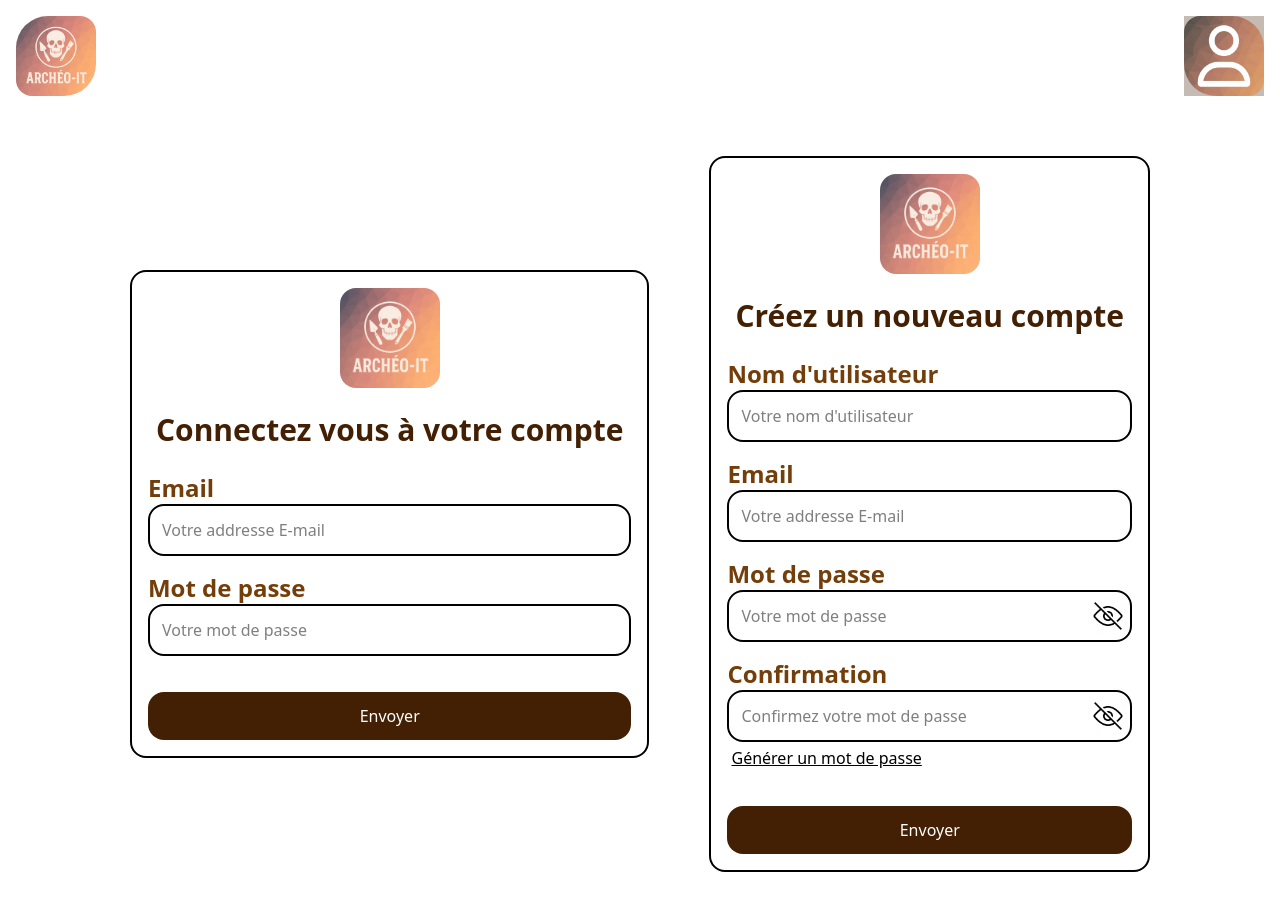
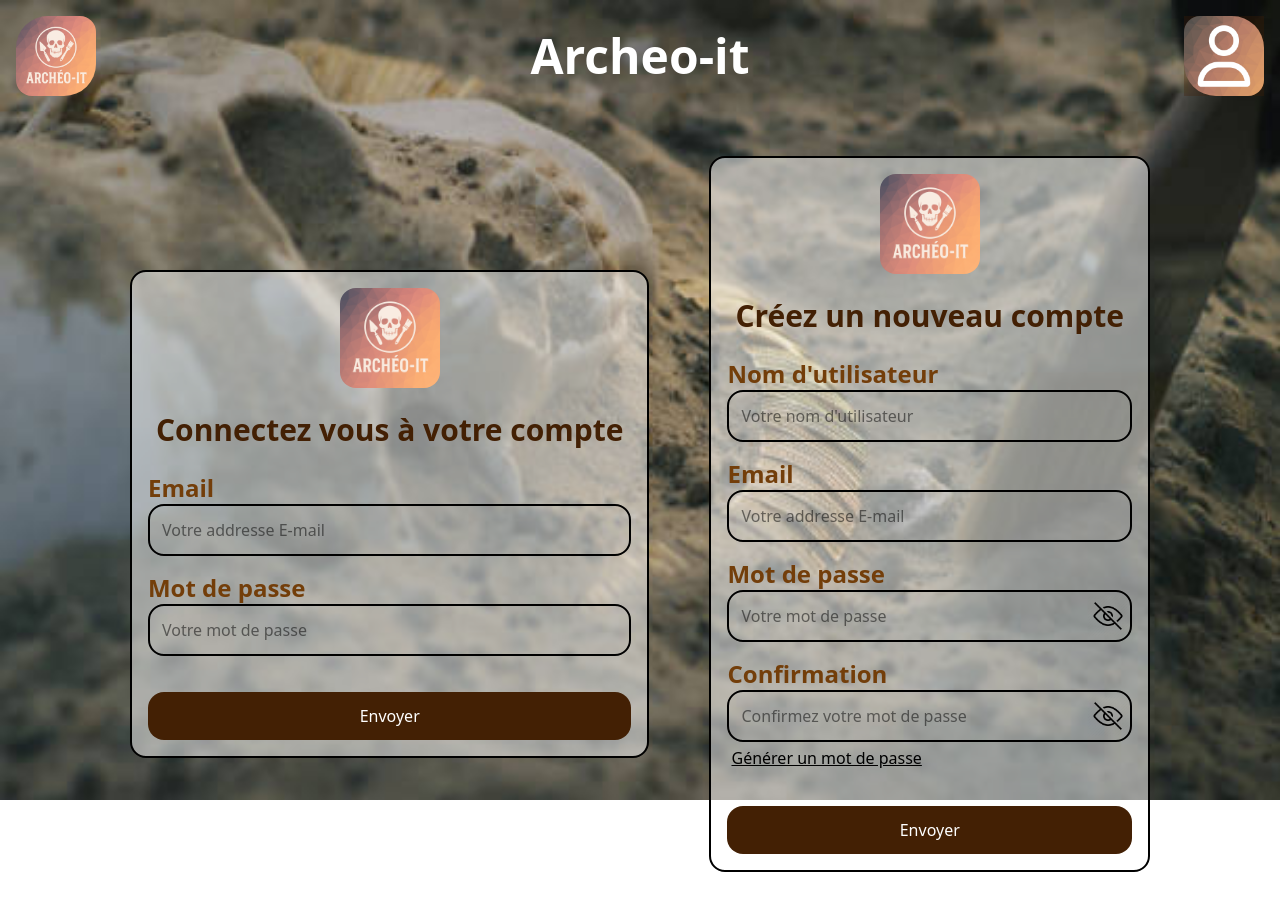
Before and after one commit to Spartixx/archeo-it, a PHP site: page /pages/login.php in a window 1280 px wide. Run offline with PHP 8.4, Linux system fonts and the light colour scheme.

Commit message:
edit: login design

```diff
--- a/pages/login.php
+++ b/pages/login.php
@@ -15,6 +15,9 @@
 
 <body class="w-full h-screen max-h-screen bg-white">
 
+
+<img class="z-1 w-full h-screen opacity-100 absolute top-0" src="../assets/img/archeoBodyBackground.jpg" alt="">
+
 <?php include '../components/alert.php'; ?>
 
 <?php
@@ -23,8 +26,8 @@
 
 ?>
 
-   <div class="w-full flex flex-row flex-wrap gap-15 justify-center items-center p-8 mt-3" >
-       <div class="w-auto h-fit border-2 rounded-2xl flex flex-col justify-center items-center gap-4 p-4 ">
+   <div class="w-full flex flex-row flex-wrap gap-15 justify-center items-center p-8 mt-3 relative z-5" >
+       <div class="w-auto h-fit border-2 rounded-2xl flex flex-col justify-center items-center gap-4 p-4 bg-white/50">
 
            <img class="w-25 h-25 rounded-2xl" src="../assets/img/logo-archeo-it.png" alt="logo">
 
@@ -44,7 +47,7 @@
 
        </div>
 
-       <div class="w-auto h-fit border-2 rounded-2xl flex flex-col justify-center items-center gap-4 p-4">
+       <div class="w-auto h-fit border-2 rounded-2xl flex flex-col justify-center items-center gap-4 p-4 bg-white/50">
 
            <img class="w-25 h-25 rounded-2xl" src="../assets/img/logo-archeo-it.png" alt="logo">
 
```
